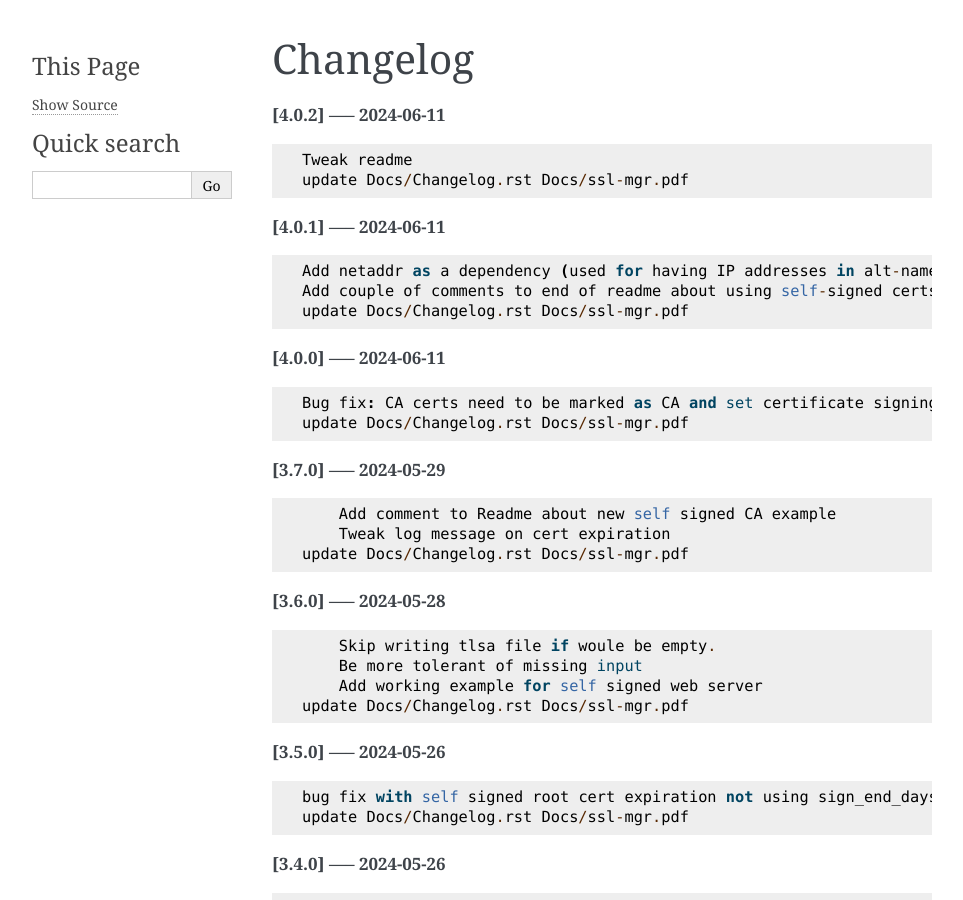
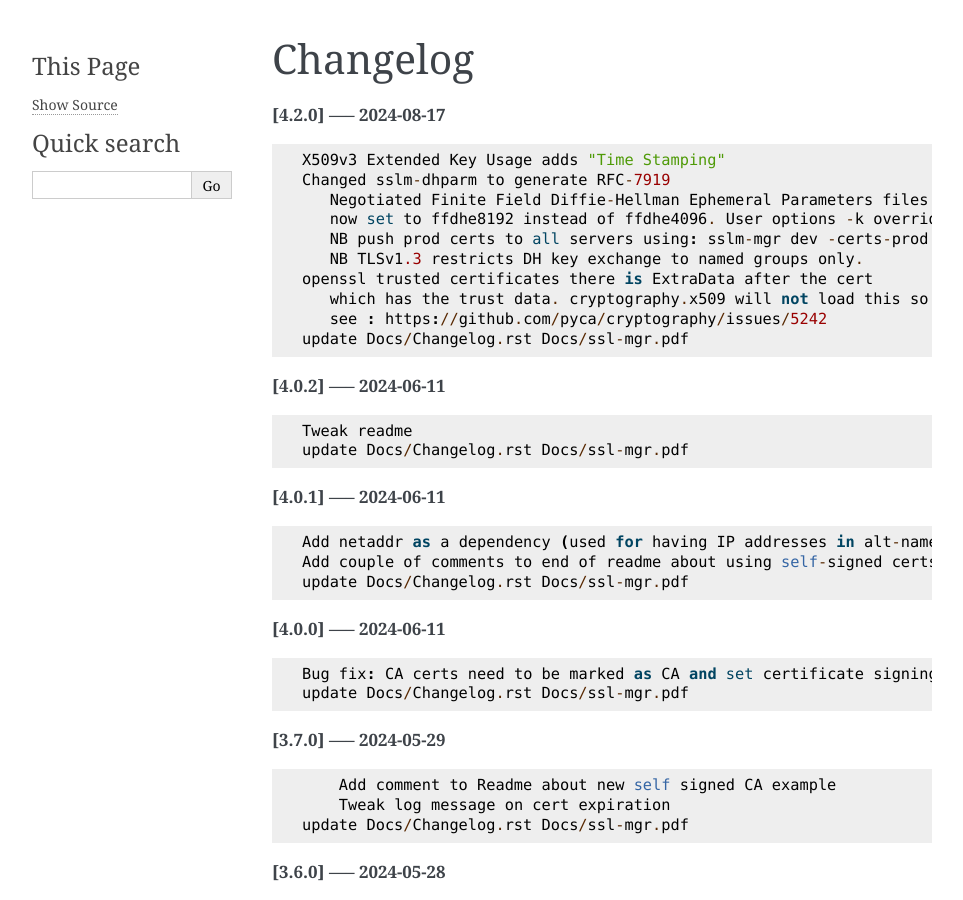
Before and after one commit to gene-git/ssl-mgr, a Sphinx documentation site: the page built from Docs/Changelog.rst, in a window 1280 px wide and 900 px high. Shown: the whole window, without its empty margins (148-1111 px from the left). Built offline with Sphinx 7.4.7, drawn with Linux system fonts in a browser that asks for light colours; pages that are not in the unit, such as notebooks, are missing from menus.

Commit message:
update Docs/Changelog.rst Docs/ssl-mgr.pdf

```diff
--- a/Docs/Changelog.rst
+++ b/Docs/Changelog.rst
@@ -1,5 +1,19 @@
 Changelog
 =========
+
+**[4.2.0] ----- 2024-08-17** ::
+
+	    X509v3 Extended Key Usage adds "Time Stamping"
+	    Changed sslm-dhparm to generate RFC-7919
+	       Negotiated Finite Field Diffie-Hellman Ephemeral Parameters files - with the default
+	       now set to ffdhe8192 instead of ffdhe4096. User options -k overrides the default as usual
+	       NB push prod certs to all servers using: sslm-mgr dev -certs-prod
+	       NB TLSv1.3 restricts DH key exchange to named groups only.
+	    openssl trusted certificates there is ExtraData after the cert
+	       which has the trust data. cryptography.x509 will not load this so strip it off.
+	       see : https://github.com/pyca/cryptography/issues/5242
+	    update Docs/Changelog.rst Docs/ssl-mgr.pdf
+
 
 **[4.0.2] ----- 2024-06-11** ::
 
```
Also changed, not shown: 1 other file.
